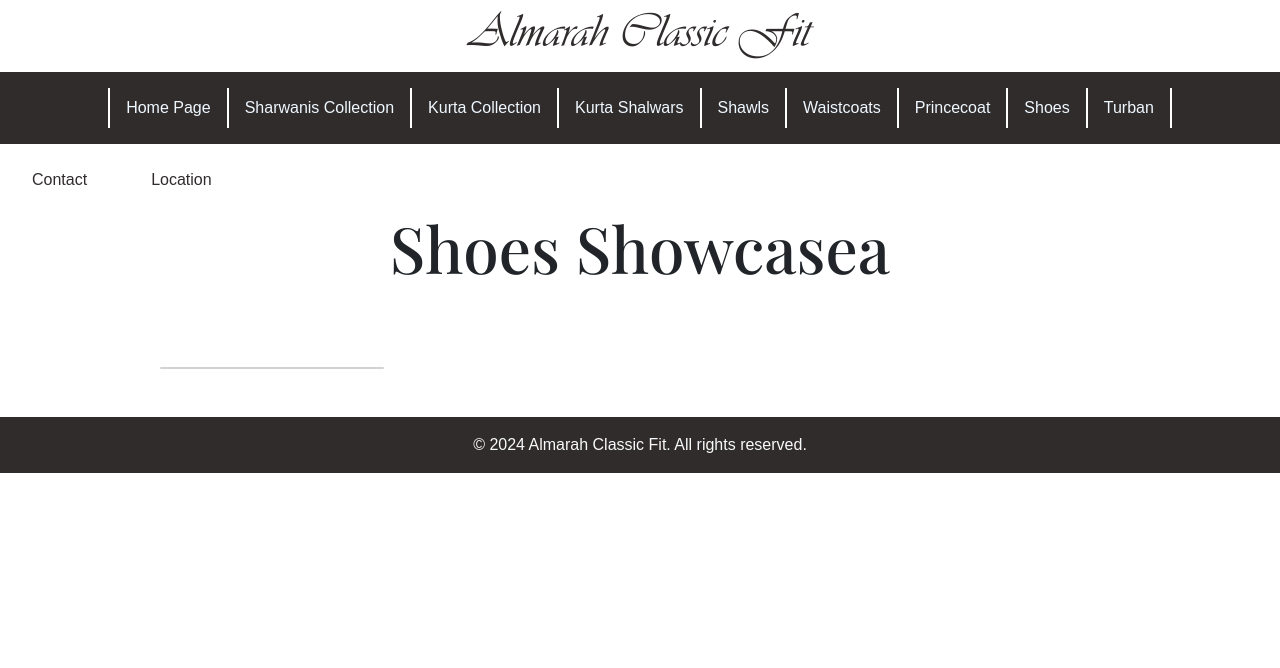
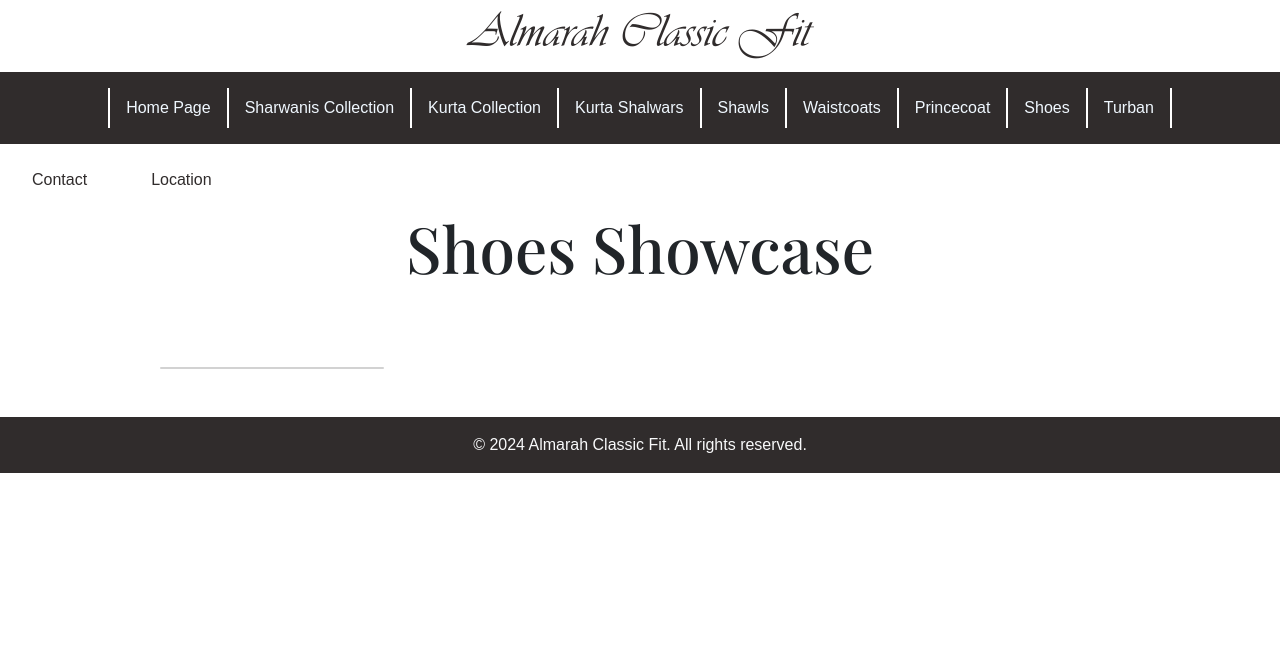
Before and after one commit to subvertReal/AlmarahClassicFitWebsite, a website: page shoes.html in a window 1280 px wide. Shown: the top 668 px of the page. Drawn offline with nearby package versions, Linux system fonts and the light colour scheme; no server answers; a web font is replaced by a local one.

Commit message:
Update shoes.html

```diff
--- a/shoes.html
+++ b/shoes.html
@@ -72,7 +72,7 @@
     </div>
 
     <!-- Add your content here -->
-    <h2 class="subHead1">Shoes Showcasea</h2>
+    <h2 class="subHead1">Shoes Showcase</h2>
     <br><br><br>
     <div class="row" id="obj">
         <div class="col" >
```
